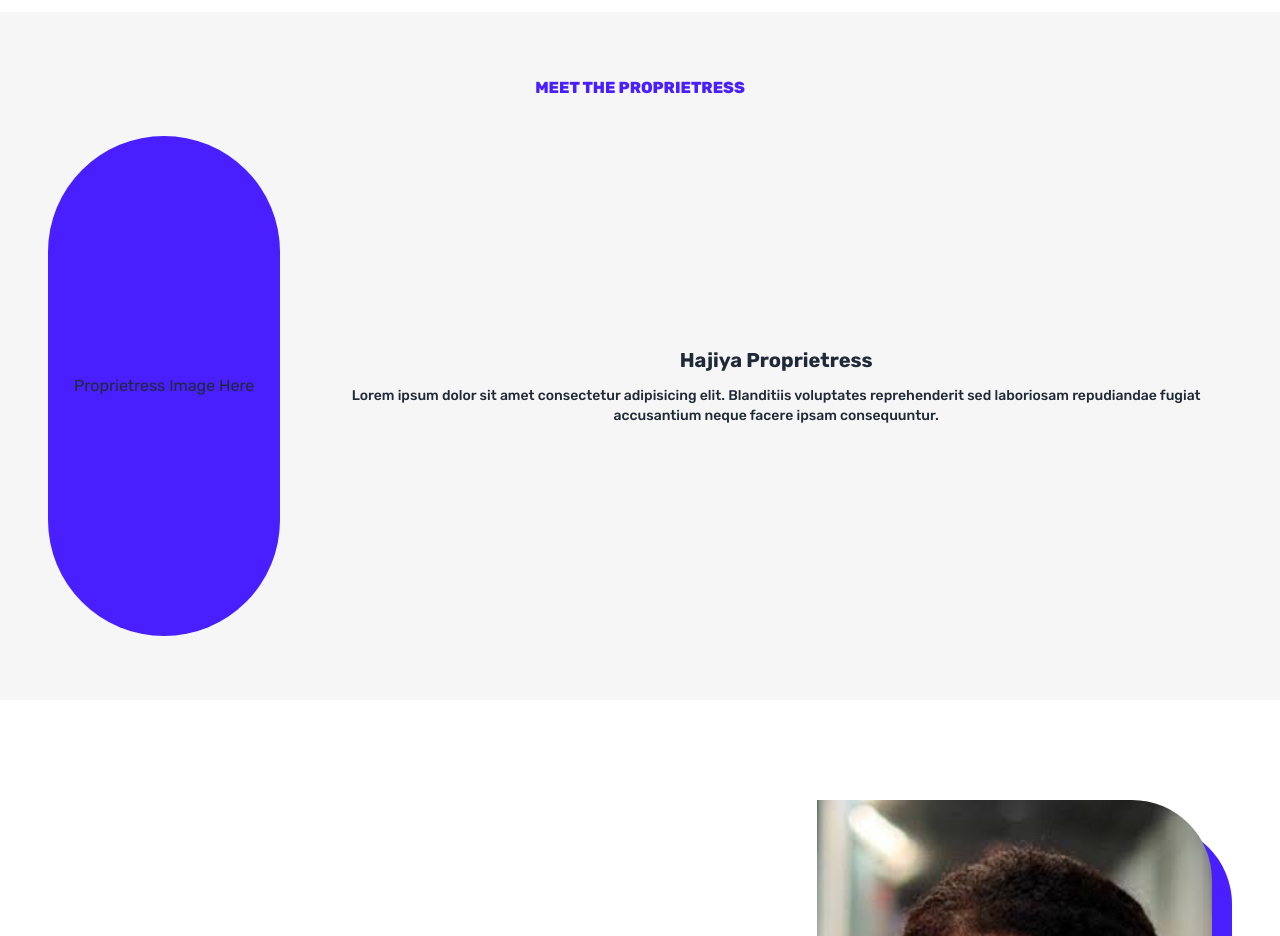
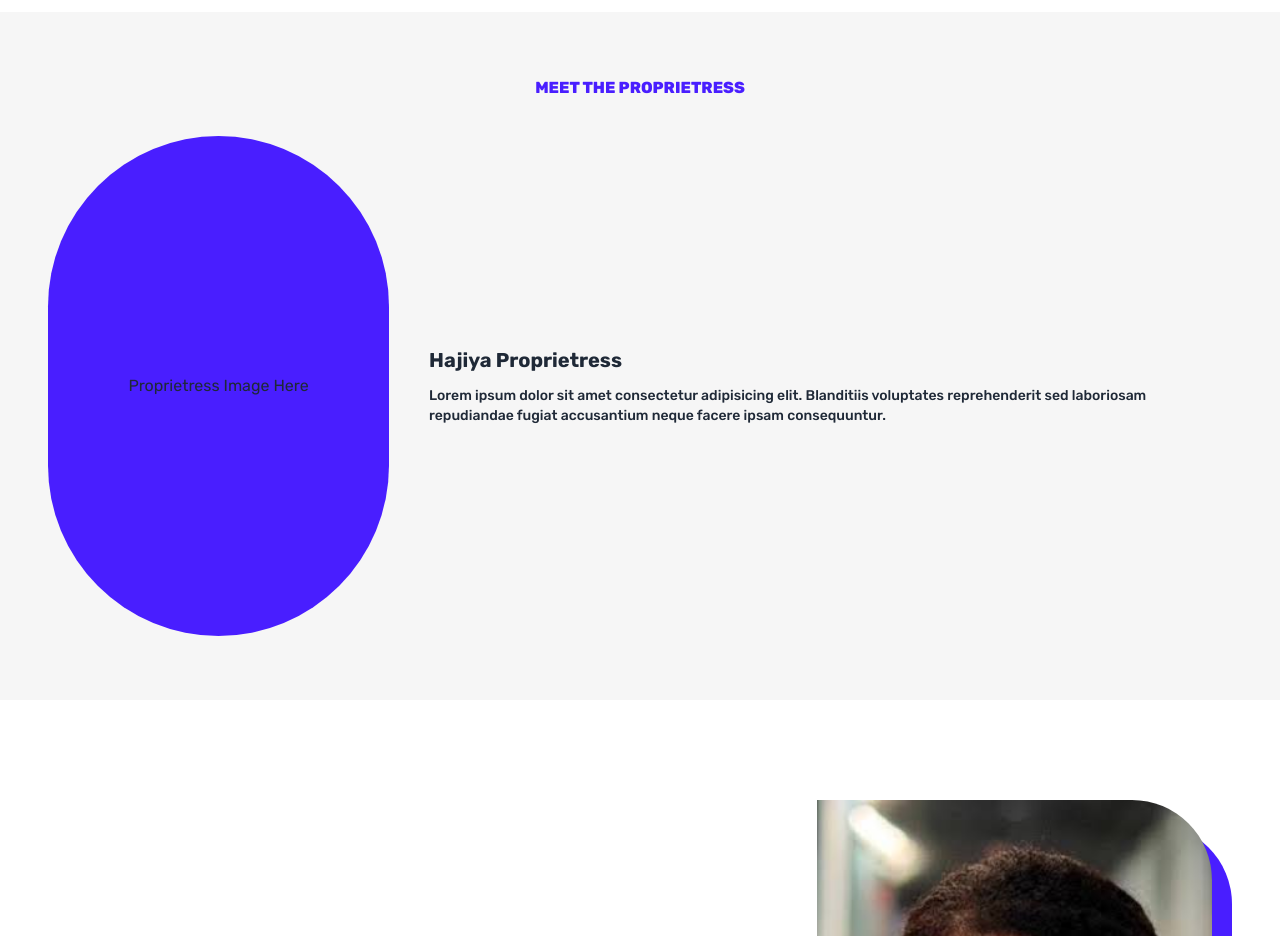
Before and after one commit to judeebeke/dariqschool, a React (Vite) app: page / in a window 1280 px wide. Shown: the part 1140-2076 px from the top of the page. Built offline with nearby package versions, Linux system fonts and the light colour scheme.

Commit message:
Modified the MeetPropritress Section

```diff
--- a/src/components/MeetProprietor.jsx
+++ b/src/components/MeetProprietor.jsx
@@ -9,10 +9,10 @@ const MeetProprietor = () => {
         MEET THE PROPRIETRESS
       </h2>
       <div className='flex items-center justify-center flex-col md:flex-row gap-y-5 md:gap-x-10'>
-        <div className='w-[300px] max-w-[550px] h-[500px] max-h-[600px] rounded-full bg-primary dark:bg-slate-500  flex items-center justify-center'>
+        <div className='w-[330px] lg:w-[500px] h-[500px] max-h-[550px] rounded-full bg-primary dark:bg-slate-500  flex items-center justify-center'>
           Proprietress Image Here
         </div>
-        <div className='text-center flex flex-col gap-y-3'>
+        <div className='text-center md:text-start flex flex-col gap-y-3'>
           <strong className='text-xl'>Hajiya Proprietress</strong>
           <p className='text-sm font-medium'>
             Lorem ipsum dolor sit amet consectetur adipisicing elit. Blanditiis
```
